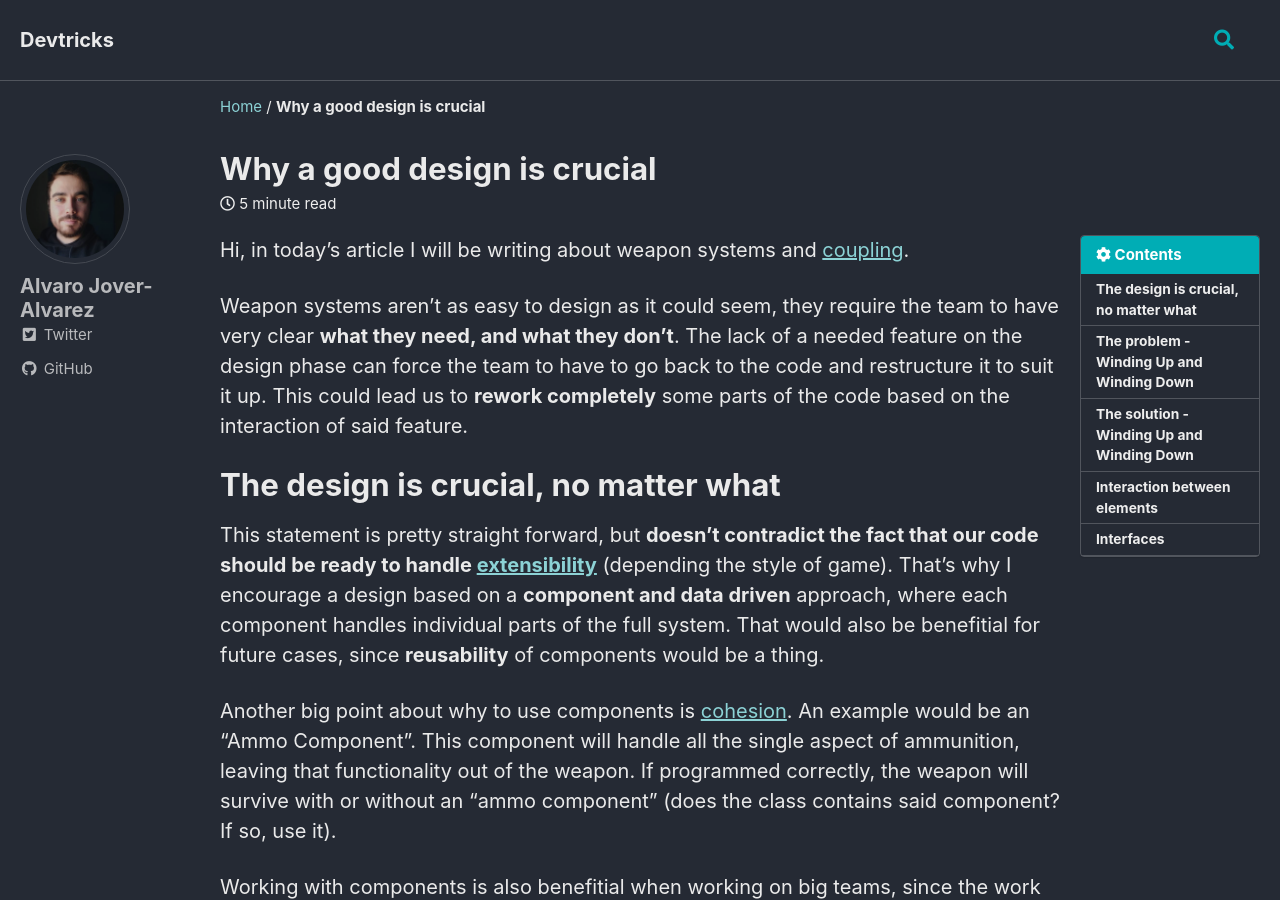
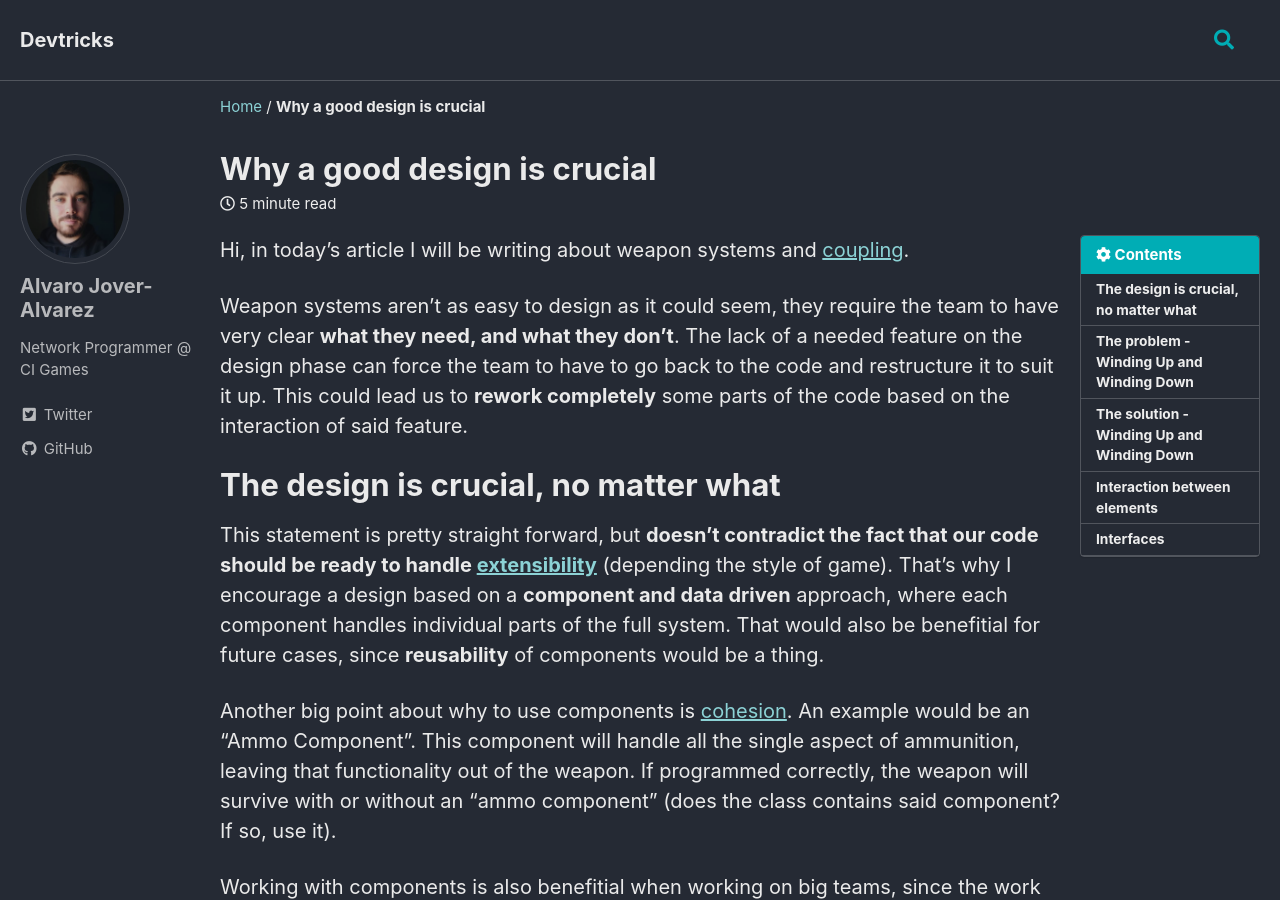
Before and after one commit to vorixo/devtricks, a Jekyll site: the page built from _posts/2018-01-30-weapons-and-coupling.md, in a window 1280 px wide and 900 px high. Built offline with Jekyll 4.4.1, drawn with Linux system fonts in a browser that asks for light colours; cached includes are drawn as plain includes.

Commit message:
[UPD] Adding author data in the posts

```diff
--- a/_data/authors.yml
+++ b/_data/authors.yml
@@ -3,3 +3,4 @@ Meta:
   avatar: assets/images/Meta.jpg
   twitter: vorixo
   github: vorixo
+  bio: "Network Programmer @ CI Games"
```
